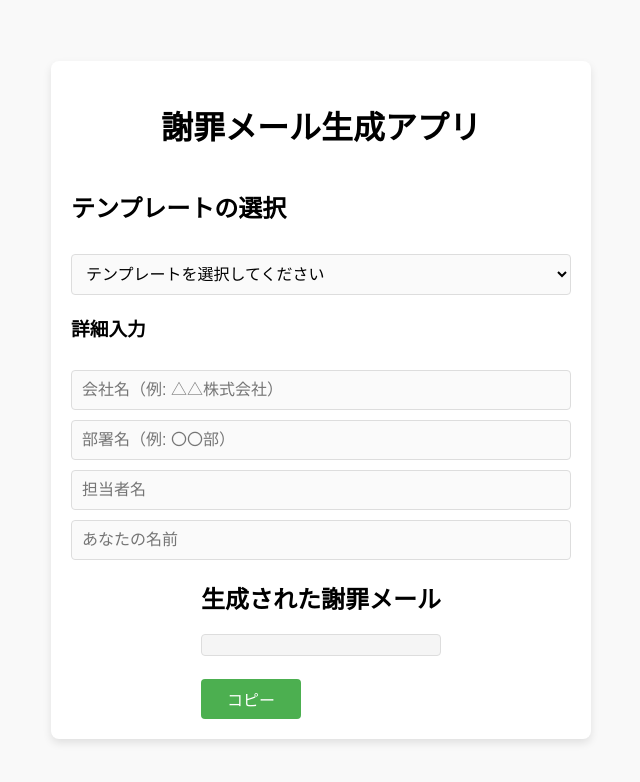
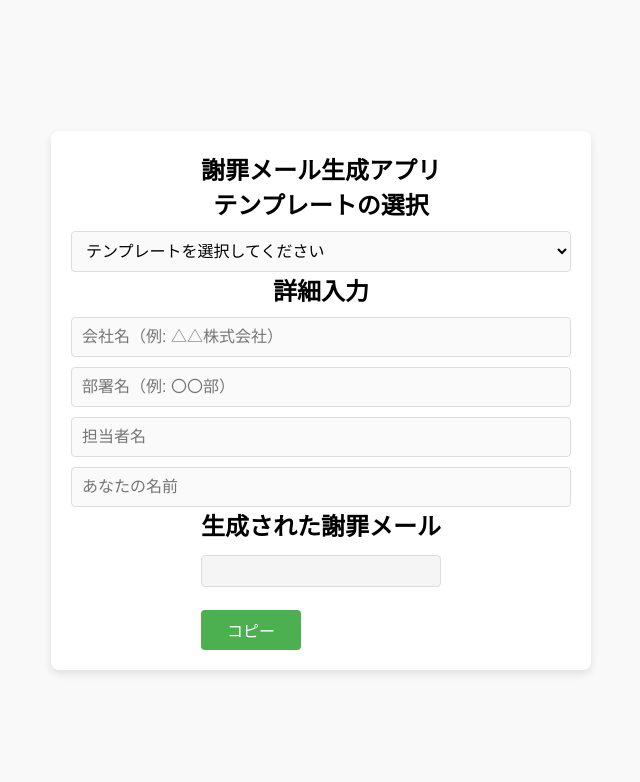
Before and after one commit to resotas/apology-email-generator, a React (Create React App) app: page / in a window 1280 px wide. Shown: the top 782 px of the page, without its empty margins (289-929 px from the left). Built offline with nearby package versions, Linux system fonts and the light colour scheme.

Commit message:
Add files via upload

```diff
--- a/src/App.css
+++ b/src/App.css
@@ -7,14 +7,14 @@ body {
   align-items: center;
   min-height: 100vh;
   margin: 0;
-  overflow-x: hidden; /* 横スクロールを無効化 */
+  overflow-x: hidden;
 }
 
 .App {
   background-color: #fff;
   border-radius: 8px;
   box-shadow: 0px 4px 8px rgba(0, 0, 0, 0.1);
-  width: 90%;
+  width: 100%;
   max-width: 600px;
   padding: 20px;
   box-sizing: border-box;
@@ -45,9 +45,9 @@ button {
   border-radius: 4px;
   background-color: #4CAF50;
   color: white;
-  width: fit-content;
+  width: auto;
   min-width: 100px;
-  align-self: center; /* ボタンを中央に配置 */
+  align-self: center;
 }
 
 /* メール内容の表示領域 */
@@ -59,10 +59,38 @@ pre {
   border-radius: 4px;
   width: 100%;
   max-width: 100%;
-  white-space: pre-wrap; /* 長いテキストを画面幅で折り返し */
-  word-break: break-word; /* 単語を必要に応じて折り返し */
+  white-space: pre-wrap;
+  word-break: break-word;
   box-sizing: border-box;
-  overflow: auto; /* はみ出す場合にスクロール */
+  overflow: auto;
+}
+
+/* PC用のスタイル調整 */
+@media (min-width: 601px) {
+  .App {
+    width: 90%;
+    max-width: 600px;
+    padding: 20px;
+    border-radius: 8px;
+  }
+
+  h1, h2, h3 {
+    font-size: 1.5em;
+    text-align: center;
+    margin: 0;
+  }
+
+  button {
+    font-size: 1em;
+    padding: 8px 12px;
+    width: auto;
+    align-self: flex-start;
+  }
+
+  pre {
+    font-size: 1em;
+    padding: 15px;
+  }
 }
 
 /* スマートフォンサイズのスタイル調整 */
@@ -88,6 +116,7 @@ pre {
   button {
     font-size: 0.9em;
     padding: 8px;
+    width: 100%;
   }
 
   /* メール内容の表示領域 */
@@ -97,6 +126,6 @@ pre {
     white-space: pre-wrap;
     word-break: break-word;
     box-sizing: border-box;
-    overflow: auto; /* はみ出す場合にスクロール */
+    overflow: auto;
   }
 }
```
